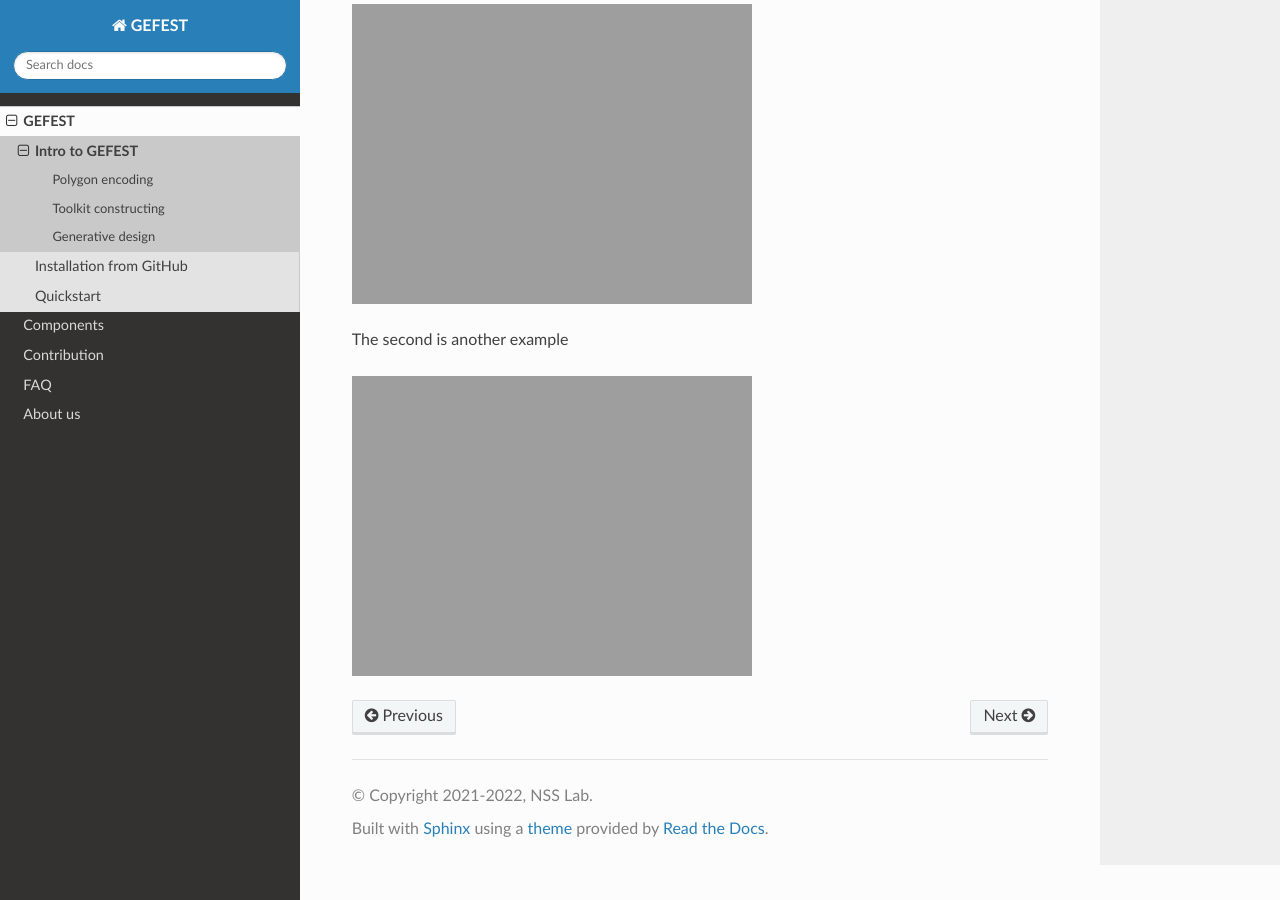
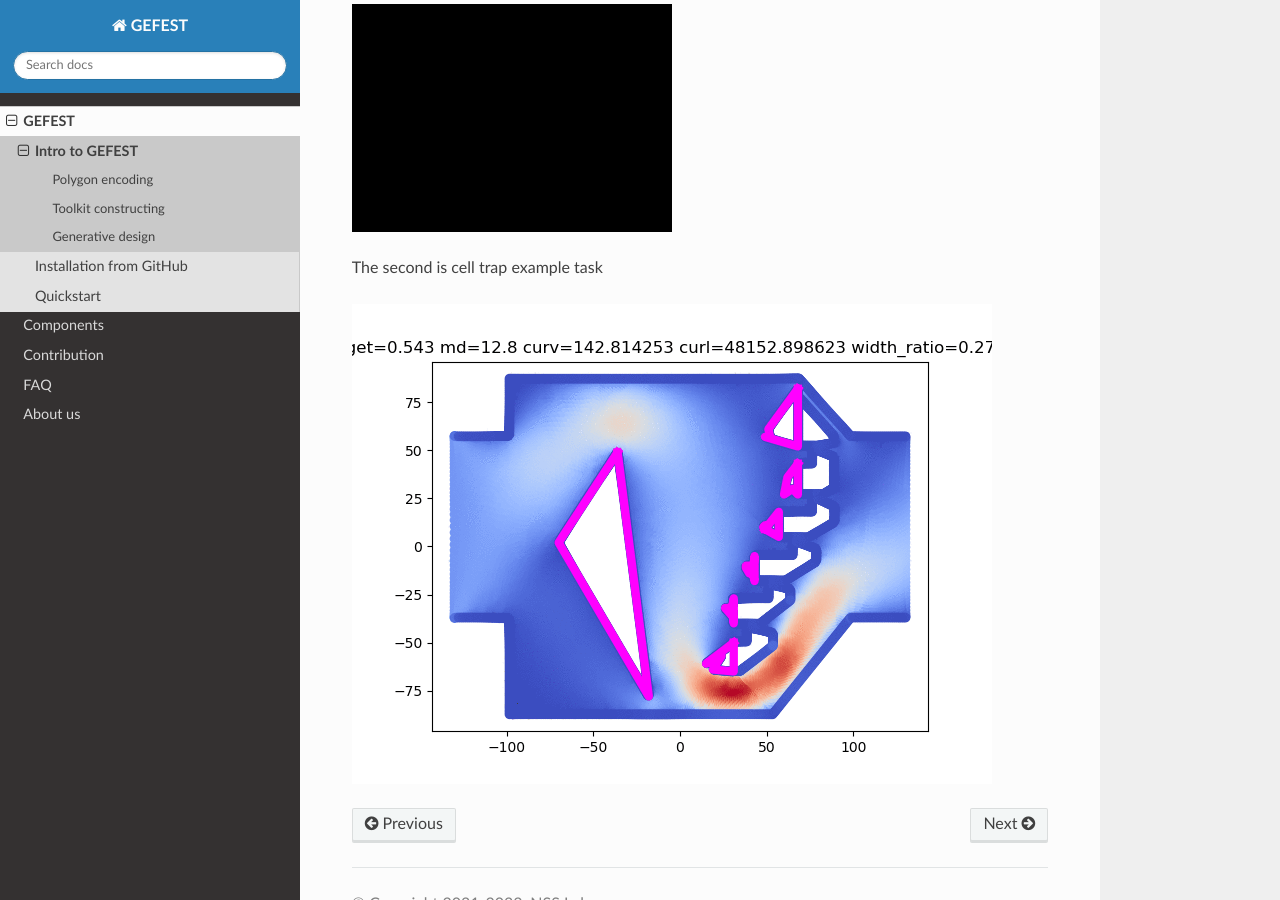
Before and after one commit to aimclub/GEFEST, a Sphinx documentation site: the page built from docs/source/gefest/gefest.rst, in a window 1280 px wide and 900 px high, scrolled down 1227 px. Built offline with Sphinx 7.4.7 and the Read the Docs theme 2.0.0, drawn with Linux system fonts in a browser that asks for light colours.

Commit message:
added Intro and FAQ stg 2

```diff
--- a/docs/source/faq.rst
+++ b/docs/source/faq.rst
@@ -24,5 +24,5 @@ Frequently asked questions and answers
 
 .. List of links:
 
-.. _instructions: ../gefest/quickstart.rst
+.. _instructions: https://github.com/ITMO-NSS-team/GEFEST/blob/e314752e80c738dd865137ff1e2f3ac32a5278b4/docs/source/gefest/quickstart.rst
 .. `instructions` replace:: *instructions*
--- a/docs/source/gefest/gefest.rst
+++ b/docs/source/gefest/gefest.rst
@@ -35,6 +35,6 @@ Generative design
 
 .. image:: ../../img/third.*
 
-| The second is another example
+| The second is cell trap example task
 
 .. image:: ../../img/Webp.*
```
Also changed, not shown: docs/img/Webp.gif (added), docs/img/third.gif (added), 2 other files.
